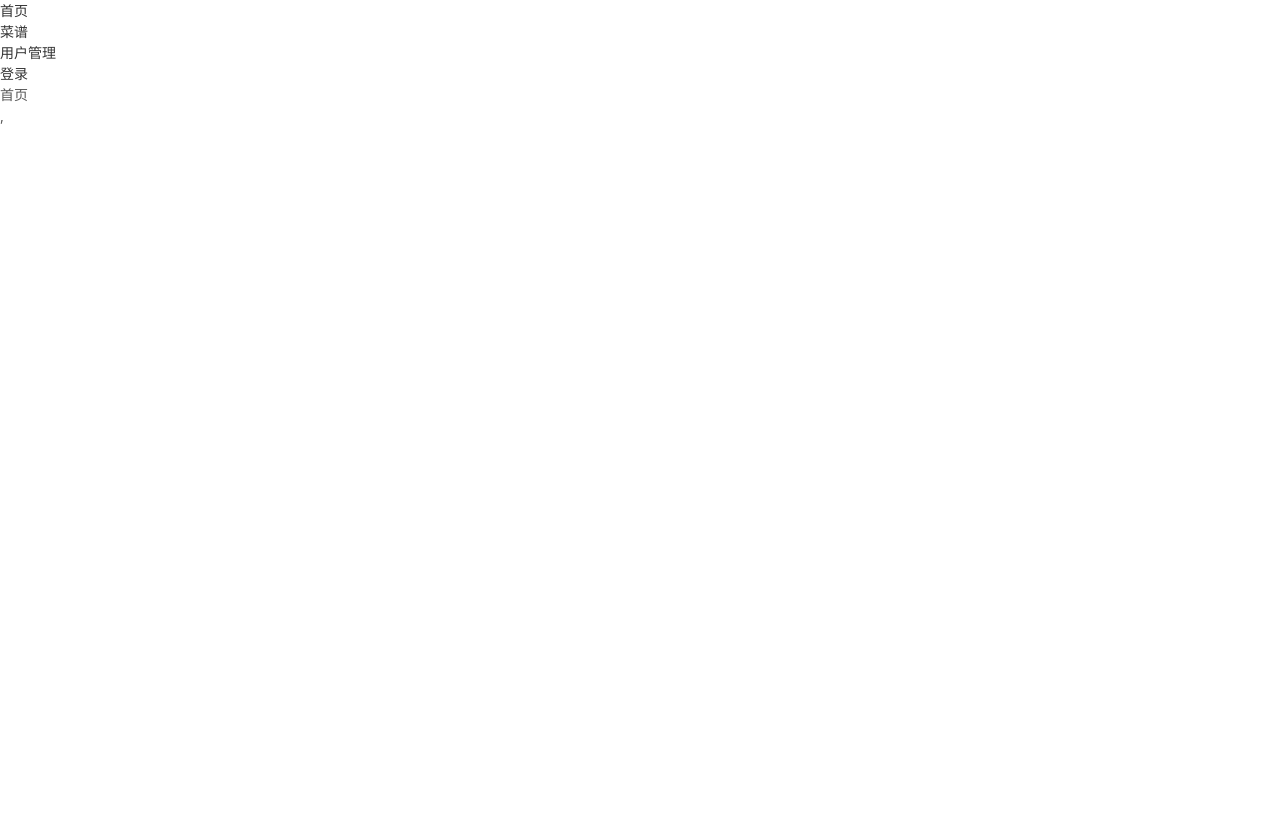
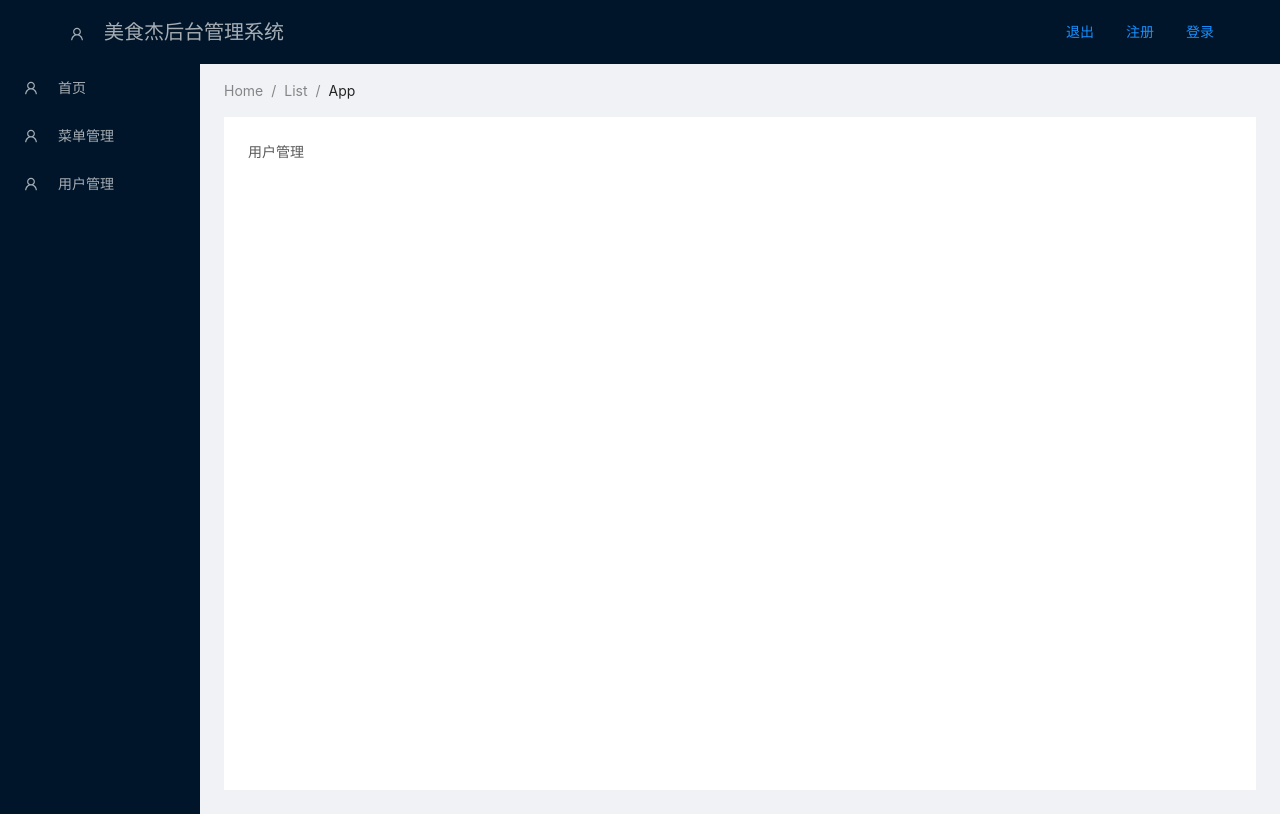
Before and after one commit to gzh52005/Gourmet-Festival, a React (Create React App) app in the folder system/: page /#/user in a window 1280 px wide. Before the commit this address led to /home. Built offline with nearby package versions, Linux system fonts and the light colour scheme.

Commit message:
后台搭建完善

```diff
--- a/system/src/App.css
+++ b/system/src/App.css
@@ -1,38 +1,24 @@
-.App {
-  text-align: center;
+#components-layout-demo-top-side-2 .logo {
+  float: left;
+  width: 120px;
+  height: 31px;
+  margin: 16px 24px 16px 0;
+  background: rgba(255, 255, 255, 0.3);
 }
 
-.App-logo {
-  height: 40vmin;
-  pointer-events: none;
+.ant-row-rtl #components-layout-demo-top-side-2 .logo {
+  float: right;
+  margin: 16px 0 16px 24px;
 }
 
-@media (prefers-reduced-motion: no-preference) {
-  .App-logo {
-    animation: App-logo-spin infinite 20s linear;
-  }
+.site-layout-background {
+  background: #fff;
+ height: 100%;
 }
+.font{
+  font-size: 20px;
 
-.App-header {
-  background-color: #282c34;
-  min-height: 100vh;
-  display: flex;
-  flex-direction: column;
-  align-items: center;
-  justify-content: center;
-  font-size: calc(10px + 2vmin);
-  color: white;
 }
-
-.App-link {
-  color: #61dafb;
+.nav{
+  height: 750px
 }
-
-@keyframes App-logo-spin {
-  from {
-    transform: rotate(0deg);
-  }
-  to {
-    transform: rotate(360deg);
-  }
-}
--- a/system/src/App.js
+++ b/system/src/App.js
@@ -1,84 +1,130 @@
-// import logo from './logo.svg';
 import React, { lazy, Suspense } from "react";
-import './css/reset.css';
 
-import {HashRouter,BrowserRouter as Router,Route,Redirect,Switch,Link,NavLink, withRouter} from 'react-router-dom';
-
-// import { Menu,Row, Col ,Button} from 'antd';
+import { Layout, Menu, Breadcrumb, Button, Row, Col } from "antd";
+import { Route, Redirect, withRouter } from "react-router-dom";
+import {
+  UserOutlined,
+  LaptopOutlined,
+  NotificationOutlined,
+} from "@ant-design/icons";
+import './App.css';
+import Daughter from "./views/route/index";
+const { SubMenu } = Menu;
+const { Header, Content, Sider } = Layout;
 
 //路由懒加载的实现：异步载入资源
 //import AuthRoute from "./permission"; //路由守卫
-import NavBar from "./components/navBar";
 
-const Indexpage = lazy(() => import("./views/index/index"));
-const MenuPage = lazy(() => import("./views/menu"));
-
+const Home = lazy(() => import("./views/index/index"));
+const Login = lazy(() => import("./views/menu"));
 const LoginPage = lazy(() => import("./views/login"));
 const Userspage = lazy(() => import("./views/users"));
 
-// function App() {
-//   return (
-//     <div className="App">
-//       <Button type="primary">按钮</Button>
-//     </div>
+class App extends React.Component {
+  constructor() {
+    super();
 
-//   );
-// }
+    this.state = {
+      menu: [
+        {
+          path: "/home",
+          text: "首页",
+        },
 
-// export default App;
+        {
+          path: "/menu",
+          text: "菜单管理",
+        },
+        {
+          path: "/user",
+          text: "用户管理",
+        },
+      ],
+      currentPath: "/home",
+    };
+  }
 
-class App extends React.Component {
+  goto = (path) => {
+    console.log(path, "88888888888");
+    this.props.history.push(path);
+  };
+
   render() {
+    const { menu } = this.state;
+
     return (
-      <div className="App">
-      <React.Fragment>
-        <Router>
-          {/* 导航条 */}
-          <NavBar />
+      <div>
 
-          <React.Fragment>
-            <Suspense fallback={<div>loading</div>}>
-              {/* 路由用的的组件一般放在pages或views里面 */}
+          <Header className="header">
+            {/* <div className="logo" />
+            <Menu theme="dark" mode="horizontal" defaultSelectedKeys={["2"]}>
+              <Menu.Item key="1">美食杰后台管理系统</Menu.Item>
+              <Menu.Item key="2">nav 2</Menu.Item>
+              <Menu.Item key="3">nav 3</Menu.Item>
+            </Menu> */}
+            <Row style={{ backgroundColor: "#001529" }}>
+              <Col span={12}>
+                <Menu mode="horizontal" theme="dark">
+                  <Menu.Item className="font"  icon={<UserOutlined />}>
+                    美食杰后台管理系统
+                  </Menu.Item>
+                </Menu>
+              </Col>
+              <Col span={12} style={{ textAlign: "right",  }}>
+                <Button type="link" onClick={() => {}}>
+                  退出
+                </Button>
 
-              {/* <Route path="/" exact component={Indexpage}></Route> */}
-              <Route path="/home" component={Indexpage}></Route>
-              <Route
-                path="/"
-                exact
-                render={() => <Redirect to="/home" />}
-              ></Route>
-                {/* 菜单管理 */}
-              <Route path="/menu" component={MenuPage}></Route>
-              {/* 登录路由 */}
-              <Route path="/login" component={LoginPage}></Route>
-              {/* 用户管理 */}
-              <Route path="/users" component={Userspage}></Route>
-              {/* <AuthRoute path="/users" component={Userspage}></AuthRoute> */}
+                <React.Fragment>
+                  <Button type="link" onClick={this.goto.bind(this, "/reg")}>
+                    注册
+                  </Button>
+                  <Button type="link" onClick={this.goto.bind(this, "/login")}>
+                    登录
+                  </Button>
+                </React.Fragment>
+              </Col>
+            </Row>
+          </Header>
+          <Layout>
+            <Sider width={200}  className="site-layout-background">
+              <Menu theme="dark" className="nav" mode="inline" defaultSelectedKeys={["2"]}>
+                {menu.map((item) => {
+                  return (
+                    <Menu.Item
+                      key={item.text}
+                      icon={<UserOutlined />}
+                      onClick={this.goto.bind(this, item.path)}
+                    >
+                      {item.text}
+                    </Menu.Item>
+                  );
+                })}
+              </Menu>
+            </Sider>
+            <Layout style={{ padding: "0 24px 24px" }}>
+              <Breadcrumb style={{ margin: "16px 0" }}>
+                <Breadcrumb.Item>Home</Breadcrumb.Item>
+                <Breadcrumb.Item>List</Breadcrumb.Item>
+                <Breadcrumb.Item>App</Breadcrumb.Item>
+              </Breadcrumb>
+              <Content
+                className="site-layout-background"
+                style={{
+                  padding: 24,
+                  margin: 0,
+                  minHeight: 280,
+                }}
+              >
+                {/* 内容 */}
+                <Daughter />
+              </Content>
+            </Layout>
+          </Layout>
 
-              {/* 子路由设置方式一:设置一个子路由 */}
-              {/* 传参方式一:动态路由，这种方式适合用于传输简单的数据 */}
-              {/* <Route
-              path="/goods/type/:id/:title"
-              component={GoodsDetail}
-            ></Route> */}
-
-              {/* <Route path="/goods/type/three" component={Goodsxxx}></Route> */}
-              {/* 子路由设置方式二 */}
-              {/* <Route
-              path="/goods"
-              render={() => (
-                <GoodsPage>
-                  <Route path="/goods/type/:id" component={GoodsDetail}></Route>
-                </GoodsPage>
-              )}
-            ></Route> */}
-            </Suspense>
-          </React.Fragment>
-        </Router>
-      </React.Fragment>
       </div>
     );
   }
 }
-
+App = withRouter(App);
 export default App;
--- /dev/null
+++ b/system/src/views/route/index.js
@@ -0,0 +1,41 @@
+import React, { lazy, Suspense } from "react";
+
+//路由懒加载的实现：异步载入资源
+//import AuthRoute from "./permission"; //路由守卫
+import {
+    BrowserRouter as Router,
+    Route,
+    HashRouter,
+    Link,
+    Redirect,
+  } from "react-router-dom";
+
+//路由懒加载的实现：异步载入资源
+//import AuthRoute from "./permission"; //路由守卫
+
+const Home = lazy(() => import("../index/index"));
+const Menu = lazy(() => import("../menu"));
+const Login = lazy(() => import("../login"));
+const Users = lazy(() => import("../users"));
+
+
+
+class Daughter  extends React.Component {
+  render() {
+    return <div>
+
+      <Suspense fallback={<div>loading</div>}>
+
+      <Route path="/home" component={Home}></Route>
+      <Route path="/menu" component={Menu}></Route>
+      <Route path="/login" component={Login}></Route>
+      <Route path="/user" component={Users}></Route>
+
+      </Suspense>
+
+
+    </div>;
+  }
+}
+
+export default Daughter;
```
Also changed, not shown: system/src/index.js (+5 -2 lines), 2 other files (tests, documents, lock files or other folders).
